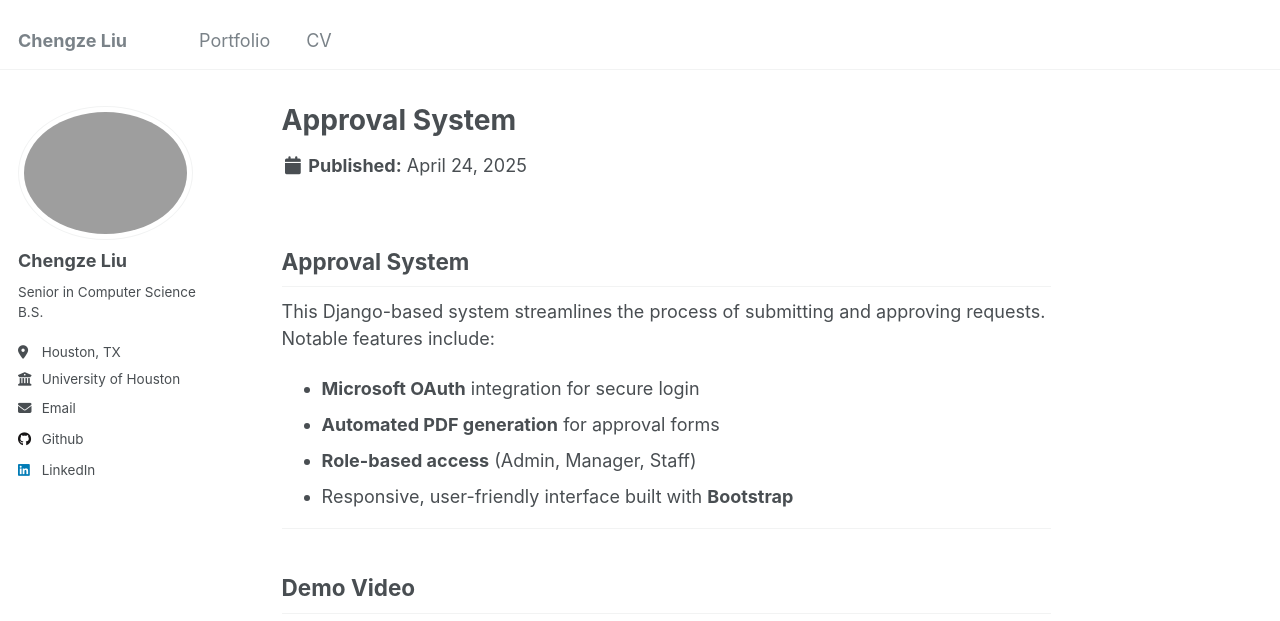
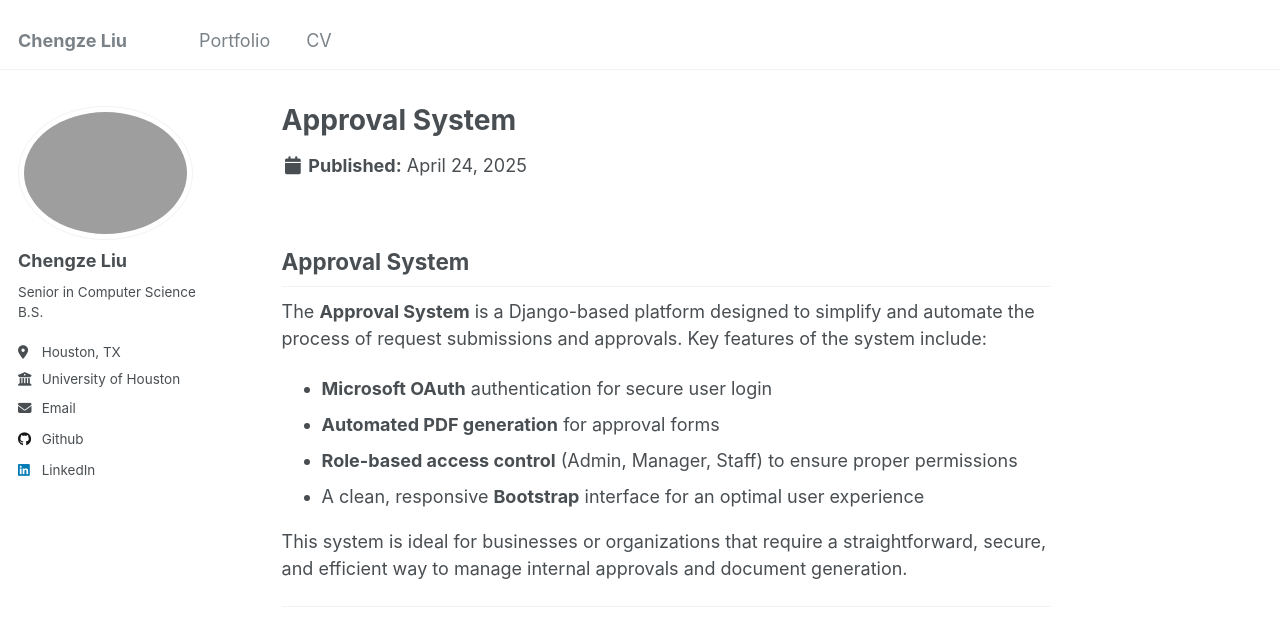
Before and after one commit to chengze24/chengze24.github.io, a Jekyll site: the page built from _portfolio/portfolio-1.md, in a window 1280 px wide and 900 px high, cut to the strip 0-621 px from the top of the window. Built offline with Jekyll 4.4.1, drawn with Linux system fonts in a browser that asks for light colours.

Commit message:
Update portfolio-1.md

```diff
--- a/_portfolio/portfolio-1.md
+++ b/_portfolio/portfolio-1.md
@@ -1,7 +1,7 @@
 ---
 title: "Approval System"
 excerpt: |
-  📑 **Approval Workflow System** built with Django. A comprehensive tool for managing requests, approvals, and generating PDFs automatically. Supports Microsoft OAuth integration and dynamic form submissions.
+  📑 **Approval Workflow System** built with Django. A user-friendly web service that streamlines request submissions and approvals with automated PDF generation. Features Microsoft OAuth login and role-based access control for enhanced security and flexibility.
 
   <div style="margin-bottom: 2rem; text-align: center;">
     <h3>🎥 Watch the Demo</h3>
@@ -26,12 +26,14 @@
 
 ## Approval System
 
-This Django-based system streamlines the process of submitting and approving requests. Notable features include:
+The **Approval System** is a Django-based platform designed to simplify and automate the process of request submissions and approvals. Key features of the system include:
 
-- **Microsoft OAuth** integration for secure login
+- **Microsoft OAuth** authentication for secure user login
 - **Automated PDF generation** for approval forms
-- **Role-based access** (Admin, Manager, Staff)
-- Responsive, user-friendly interface built with **Bootstrap**
+- **Role-based access control** (Admin, Manager, Staff) to ensure proper permissions
+- A clean, responsive **Bootstrap** interface for an optimal user experience
+
+This system is ideal for businesses or organizations that require a straightforward, secure, and efficient way to manage internal approvals and document generation.
 
 ---
 
```
Also changed, not shown: other parts of _portfolio/portfolio-1.md (+1 -1 lines).
